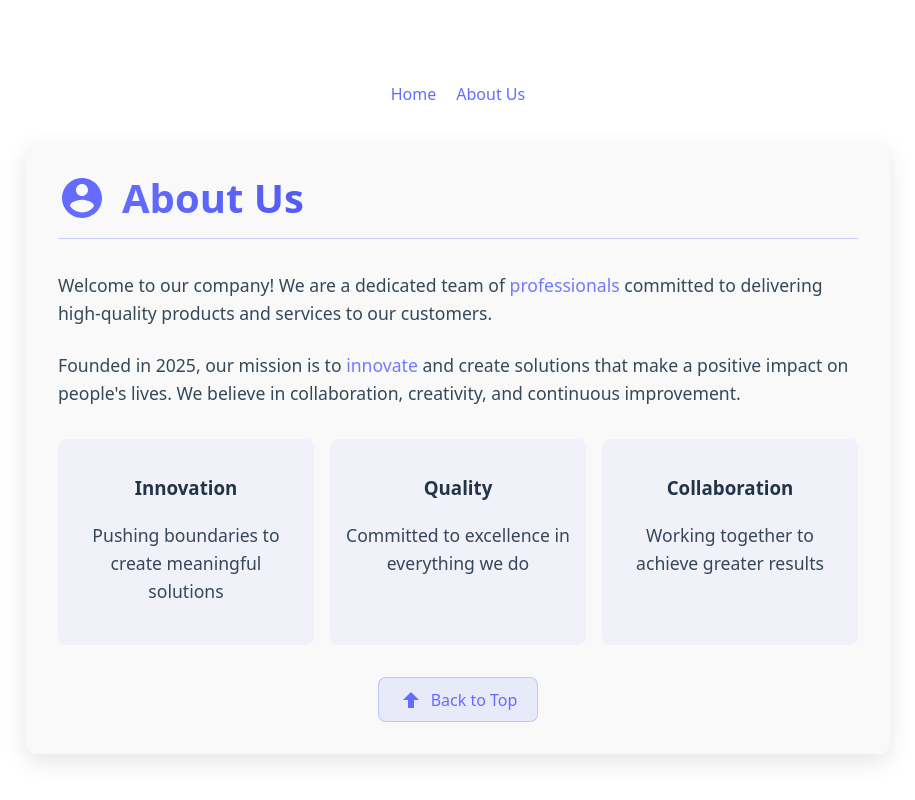
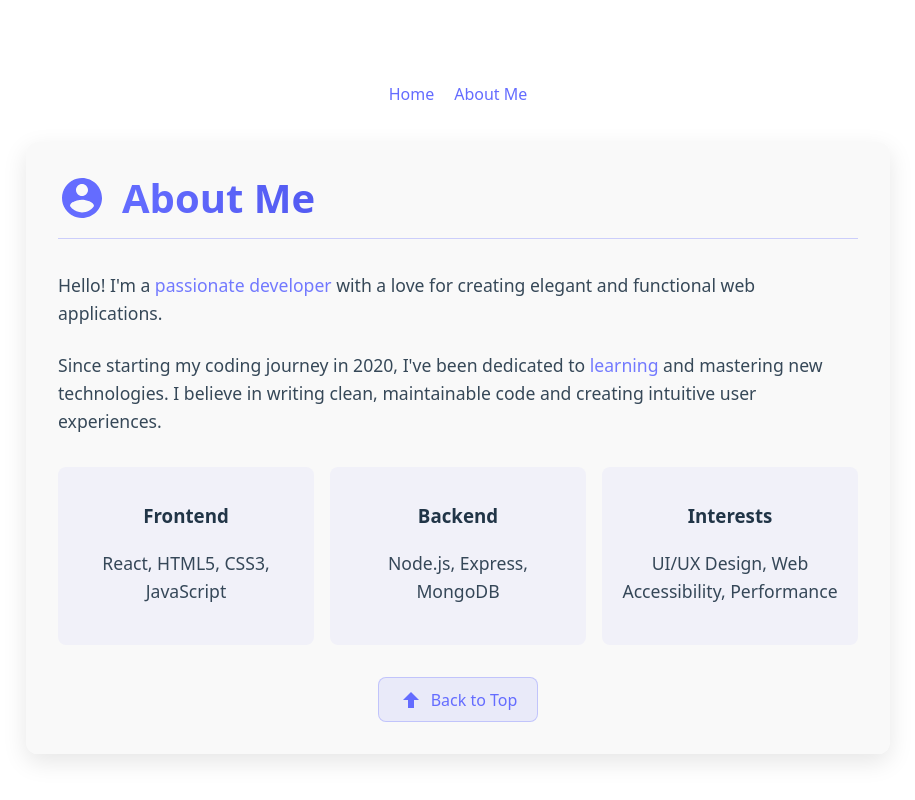
Before and after one commit to wisamalkhatib/mmm, a React (Vite) app: page /about in a window 1280 px wide. Shown: the whole page, without its empty margins (182-1097 px from the left). Built offline with nearby package versions, Linux system fonts and the light colour scheme.

Commit message:
auto-commit

```diff
--- a/src/App.jsx
+++ b/src/App.jsx
@@ -3,7 +3,7 @@ import { BrowserRouter as Router, Routes, Route, Link } from 'react-router-dom'
 import reactLogo from './assets/react.svg'
 import viteLogo from '/vite.svg'
 import './App.css'
-import AboutUs from './pages/AboutUs'
+import AboutMe from './pages/AboutMe'
 
 function App() {
   const [count, setCount] = useState(0)
@@ -16,12 +16,12 @@ function App() {
             <Link to="/">Home</Link>
           </li>
           <li>
-            <Link to="/about">About Us</Link>
+            <Link to="/about">About Me</Link>
           </li>
         </ul>
       </nav>
       <Routes>
-        <Route path="/about" element={<AboutUs />} />
+        <Route path="/about" element={<AboutMe />} />
         <Route path="/" element={
           <>
             <div>
--- /dev/null
+++ b/src/pages/AboutMe.css
@@ -0,0 +1,175 @@
+/* AboutMe.css - Styling for the About Me page */
+
+.about-me-container {
+  max-width: 800px;
+  margin: 0 auto;
+  padding: 2rem;
+  text-align: left;
+  background-color: rgba(30, 30, 30, 0.6);
+  border-radius: 12px;
+  box-shadow: 0 8px 24px rgba(0, 0, 0, 0.2);
+  transition: transform 0.3s ease, box-shadow 0.3s ease;
+  position: relative;
+  overflow: hidden;
+}
+
+.about-me-container:hover {
+  transform: translateY(-5px);
+  box-shadow: 0 12px 28px rgba(0, 0, 0, 0.25);
+}
+
+.about-me-header {
+  display: flex;
+  align-items: center;
+  margin-bottom: 2rem;
+  border-bottom: 1px solid rgba(100, 108, 255, 0.3);
+  padding-bottom: 1rem;
+}
+
+.about-me-icon {
+  width: 48px;
+  height: 48px;
+  margin-right: 1rem;
+  fill: #646cff;
+  transition: transform 0.5s ease;
+}
+
+.about-me-container:hover .about-me-icon {
+  transform: rotate(360deg);
+}
+
+.about-me-container h1 {
+  font-size: 2.5rem;
+  background: linear-gradient(90deg, #646cff, #535bf2);
+  -webkit-background-clip: text;
+  -webkit-text-fill-color: transparent;
+  margin: 0;
+  transition: transform 0.3s ease;
+}
+
+.about-me-container p {
+  font-size: 1.1rem;
+  line-height: 1.6;
+  margin-bottom: 1.5rem;
+  color: rgba(255, 255, 255, 0.87);
+  transition: opacity 0.3s ease;
+  opacity: 0.9;
+}
+
+.about-me-container p:hover {
+  opacity: 1;
+}
+
+.highlight {
+  color: #646cff;
+  font-weight: 500;
+}
+
+.about-me-section {
+  margin-bottom: 2rem;
+  animation: fadeIn 0.8s ease-in-out;
+}
+
+.about-me-skills {
+  display: flex;
+  flex-wrap: wrap;
+  gap: 1rem;
+  margin-top: 2rem;
+}
+
+.skill-item {
+  background-color: rgba(100, 108, 255, 0.1);
+  padding: 1rem;
+  border-radius: 8px;
+  flex: 1 1 200px;
+  text-align: center;
+  transition: background-color 0.3s ease;
+}
+
+.skill-item:hover {
+  background-color: rgba(100, 108, 255, 0.2);
+}
+
+/* Back to Top button styling */
+.back-to-top-button {
+  display: flex;
+  align-items: center;
+  justify-content: center;
+  gap: 0.5rem;
+  margin: 2rem auto 0;
+  padding: 0.6rem 1.2rem;
+  background-color: rgba(100, 108, 255, 0.2);
+  border: 1px solid rgba(100, 108, 255, 0.3);
+  border-radius: 8px;
+  color: #646cff;
+  font-weight: 500;
+  cursor: pointer;
+  transition: all 0.3s ease;
+}
+
+.back-to-top-button:hover {
+  background-color: rgba(100, 108, 255, 0.3);
+  transform: translateY(-2px);
+}
+
+.back-to-top-button svg {
+  transition: transform 0.3s ease;
+}
+
+.back-to-top-button:hover svg {
+  transform: translateY(-3px);
+}
+
+@keyframes fadeIn {
+  from {
+    opacity: 0;
+    transform: translateY(20px);
+  }
+  to {
+    opacity: 1;
+    transform: translateY(0);
+  }
+}
+
+/* Responsive styles */
+@media (max-width: 768px) {
+  .about-me-container {
+    padding: 1.5rem;
+    margin: 0 1rem;
+  }
+
+  .about-me-container h1 {
+    font-size: 2rem;
+  }
+
+  .about-me-skills {
+    flex-direction: column;
+  }
+}
+
+@media (prefers-color-scheme: light) {
+  .about-me-container {
+    background-color: rgba(249, 249, 249, 0.9);
+    box-shadow: 0 8px 24px rgba(0, 0, 0, 0.1);
+  }
+
+  .about-me-container p {
+    color: #213547;
+  }
+
+  .skill-item {
+    background-color: rgba(100, 108, 255, 0.05);
+  }
+
+  .skill-item:hover {
+    background-color: rgba(100, 108, 255, 0.1);
+  }
+
+  .back-to-top-button {
+    background-color: rgba(100, 108, 255, 0.1);
+  }
+
+  .back-to-top-button:hover {
+    background-color: rgba(100, 108, 255, 0.2);
+  }
+}
--- /dev/null
+++ b/src/pages/AboutMe.jsx
@@ -0,0 +1,63 @@
+import React from 'react';
+import './AboutMe.css';
+
+function AboutMe() {
+  const scrollToTop = () => {
+    window.scrollTo({
+      top: 0,
+      behavior: 'smooth'
+    });
+  };
+
+  return (
+    <div className="about-me-container">
+      <div className="about-me-header">
+        <svg className="about-me-icon" xmlns="http://www.w3.org/2000/svg" viewBox="0 0 24 24">
+          <path d="M12 2C6.48 2 2 6.48 2 12s4.48 10 10 10 10-4.48 10-10S17.52 2 12 2zm0 3c1.66 0 3 1.34 3 3s-1.34 3-3 3-3-1.34-3-3 1.34-3 3-3zm0 14.2c-2.5 0-4.71-1.28-6-3.22.03-1.99 4-3.08 6-3.08 1.99 0 5.97 1.09 6 3.08-1.29 1.94-3.5 3.22-6 3.22z"/>
+        </svg>
+        <h1>About Me</h1>
+      </div>
+
+      <div className="about-me-section">
+        <p>
+          Hello! I'm a <span className="highlight">passionate developer</span> with a love for creating
+          elegant and functional web applications.
+        </p>
+
+        <p>
+          Since starting my coding journey in 2020, I've been dedicated to <span className="highlight">learning</span> and
+          mastering new technologies. I believe in writing clean, maintainable code and creating
+          intuitive user experiences.
+        </p>
+      </div>
+
+      <div className="about-me-skills">
+        <div className="skill-item">
+          <h3>Frontend</h3>
+          <p>React, HTML5, CSS3, JavaScript</p>
+        </div>
+        <div className="skill-item">
+          <h3>Backend</h3>
+          <p>Node.js, Express, MongoDB</p>
+        </div>
+        <div className="skill-item">
+          <h3>Interests</h3>
+          <p>UI/UX Design, Web Accessibility, Performance</p>
+        </div>
+      </div>
+
+      <button
+        className="back-to-top-button"
+        onClick={scrollToTop}
+        aria-label="Back to top"
+      >
+        <svg xmlns="http://www.w3.org/2000/svg" viewBox="0 0 24 24" width="24" height="24">
+          <path d="M12 4l-8 8h5v8h6v-8h5z" fill="currentColor" />
+        </svg>
+        Back to Top
+      </button>
+    </div>
+  );
+}
+
+export default AboutMe;
```
